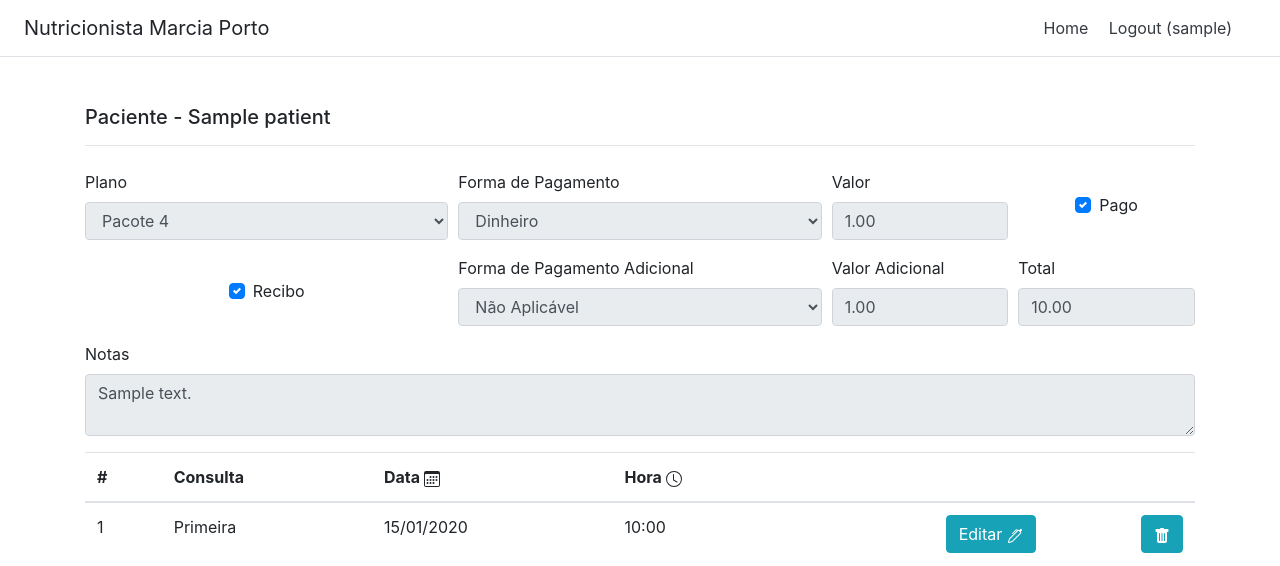
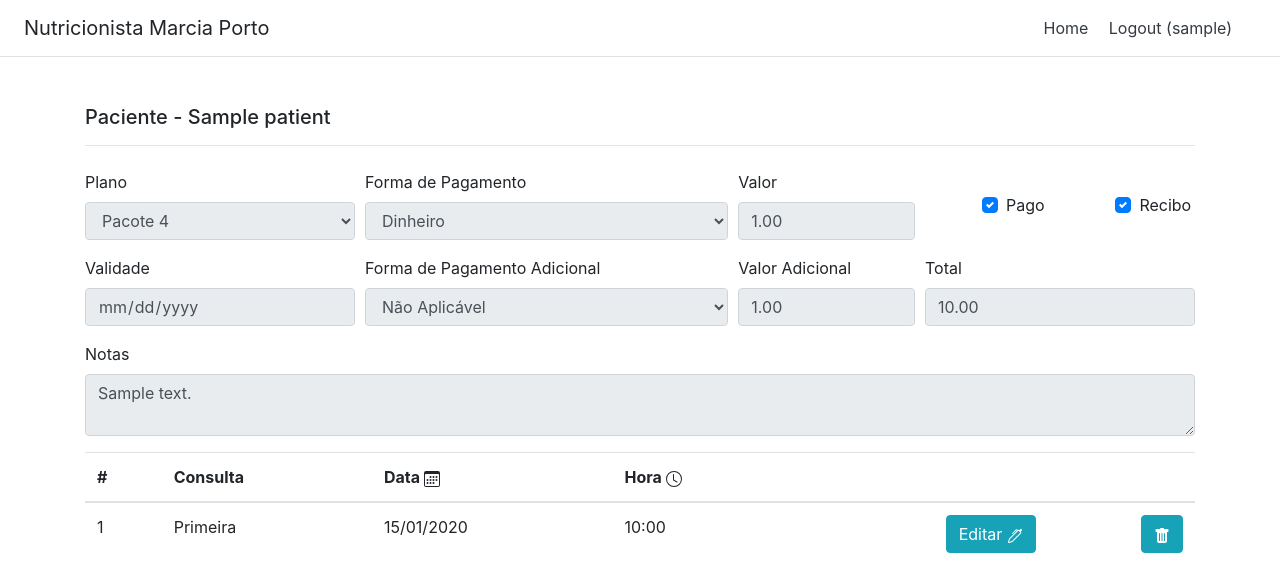
Before and after one commit to eduardoritter/mpbox, a Flask app: page /mpbox/plan/1 in a window 1280 px wide. Shown: the top 566 px of the page. Run offline with Flask 2, Linux system fonts and the light colour scheme; a user stored in the database is signed in; tables that the repository leaves empty hold one stand-in row (values such as "Sample post"); some libraries are stand-ins or nearby versions.

Commit message:
plan expiry date

```diff
--- a/mpbox/auth.py
+++ b/mpbox/auth.py
@@ -45,14 +45,11 @@ def load_user(user_id):
 
 
 @bp.route('/create_user', methods=['GET'])
+@login_required
 def create_user():
 
     username = request.args.get('username')
     password = request.args.get('password')
-
-    print(username)
-    print(password)
-
 
     if not username or not password:
         flash('User not created.')
--- a/mpbox/model.py
+++ b/mpbox/model.py
@@ -89,6 +89,7 @@ class Plan(db.Model):
     total_amount = Column(Numeric(precision=6, scale=2))
     receipt = Column(Boolean, default=False)
     paid = Column(Boolean, default=True)
+    expiry_date = Column(Date)
     note = Column(Text)
     visits = relationship("Visit", backref='plan')
     created = Column(DateTime, default=datetime.utcnow)
--- a/mpbox/patient.py
+++ b/mpbox/patient.py
@@ -6,6 +6,8 @@ from mpbox.extensions import db
 from mpbox.model import Patient, Visit, Plan, AdditionalPaymentType
 from mpbox.plan import PlanForm
 from mpbox.validators import is_active_plan, has_active_plan, validate_plan, validate_patient
+from datetime import date
+from dateutil.relativedelta import relativedelta
 
 
 bp = Blueprint('patient', __name__)
@@ -97,7 +99,9 @@ def plans(id):
 @login_required
 def create_plan(id):
     patient = Patient.query.get(id)
-    planForm = PlanForm(additional_value=0.00)
+    expiry = date.today() + relativedelta(months=6)
+    planForm = PlanForm(additional_value=0.00, paid=True,
+                        expiry_date=date.today() + relativedelta(months=6))
 
     if request.method == 'GET':
         return render_template('plan.html', patient=patient,
--- a/mpbox/plan.py
+++ b/mpbox/plan.py
@@ -1,13 +1,12 @@
 from flask import Blueprint, render_template, request, redirect, request, url_for, flash
 from flask_wtf import FlaskForm, Form
-from wtforms import SelectField, TextAreaField, BooleanField, DecimalField
+from wtforms import SelectField, TextAreaField, BooleanField, DecimalField, DateField
 from wtforms.validators import DataRequired
 from flask_login import login_required
 from mpbox.extensions import db
 from mpbox.model import Patient, Plan, Visit, PaymentType, PlanType, AdditionalPaymentType
 from mpbox.visit import VisitForm
 from mpbox.validators import validate_plan
-
 from datetime import date, time, datetime
 
 
@@ -135,4 +134,5 @@ class PlanForm(FlaskForm):
     total_amount = DecimalField('Total')
     receipt = BooleanField('Recibo')
     paid = BooleanField('Pago')
+    expiry_date = DateField('Validade', format='%d/%m/%Y', validators=[DataRequired()])
     note = TextAreaField('Notas')
--- a/mpbox/templates/plan.html
+++ b/mpbox/templates/plan.html
@@ -35,7 +35,7 @@
 <form method="post">
     {{ form.csrf_token }}
     <div class="form-row">
-        <div class="form-group col-md-4">
+        <div class="form-group col-md-3">
             {{ form.plan_type.label }}
             {{ form.plan_type(class_="form-control", readonly=readonly) }}
         </div>
@@ -53,13 +53,17 @@
                 {{ form.paid.label(class_="custom-control-label") }}
             </div>
         </div>
-    </div>
-    <div class="form-row">
-        <div class="form-group col-md-4" style="display: flex; justify-content: center; align-items: center;">
+        <div class="form-group col-md-1" style="display: flex; justify-content: center; align-items: center;">
             <div class="custom-control custom-checkbox">
                 {{ form.receipt(class_="custom-control-input", readonly=readonly) }}
                 {{ form.receipt.label(class_="custom-control-label") }}
             </div>
+        </div>
+    </div>
+    <div class="form-row">
+        <div class="form-group col-md-3">
+            {{ form.expiry_date.label }}
+            {{ form.expiry_date(class_="form-control", readonly=readonly) }}
         </div>
         <div class="form-group col-md-4">
             {{ form.additional_payment_type.label }}
@@ -69,7 +73,7 @@
             {{ form.additional_value.label }}
             {{ form.additional_value(class_="form-control", readonly=readonly) }}
         </div>
-        <div class="form-group col-md-2">
+        <div class="form-group col-md-3">
             {{ form.total_amount.label }}
             {{ form.total_amount(class_="form-control", readonly=readonly) }}
         </div>
--- a/mpbox/validators.py
+++ b/mpbox/validators.py
@@ -25,7 +25,6 @@ def validate_plan(plan):
     else:
         if plan.additional_payment_type == AdditionalPaymentType.NA.name:
             raise Exception('Informe a Forma de Pagamento Adicional!')
-
 
 
 
```
Also changed, not shown: mpbox/extensions.py (line endings or trailing spaces).
